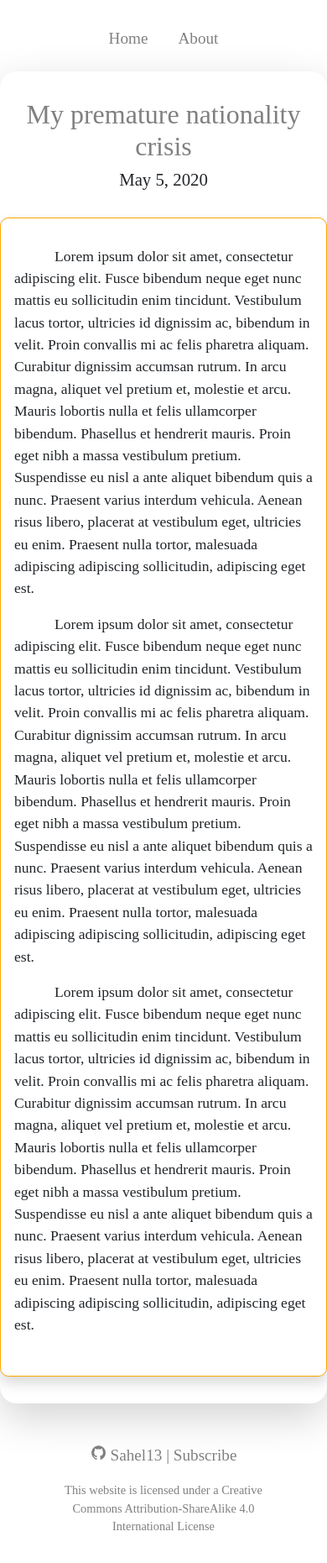
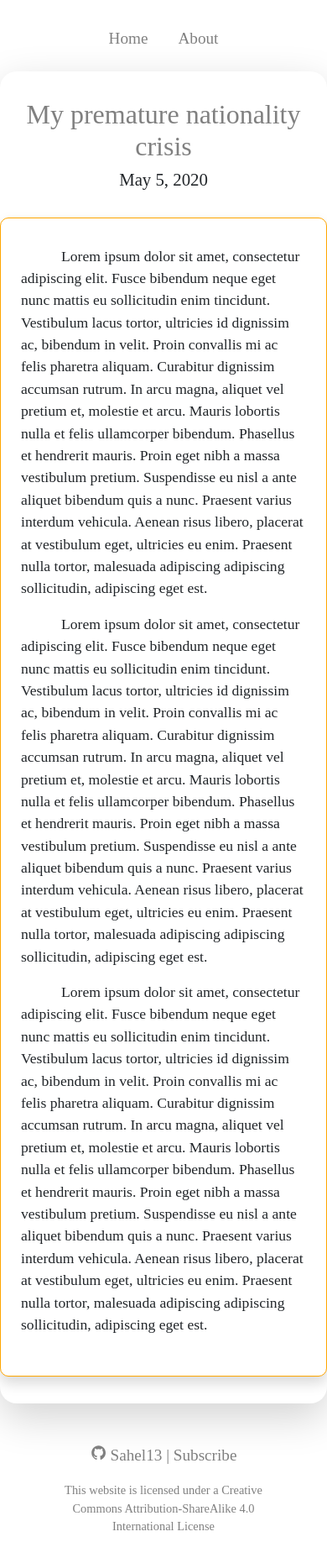
Before and after one commit to Sahel13/TheStudentWatch-Old, a Jekyll site: the page built from _posts/2020-05-05-my-premature-nationality-crisis.md, in a window 390 px wide. Shown: the whole page at 84% size. Built offline with Jekyll 4.4.1, drawn with Linux system fonts in a browser that asks for light colours; nearby versions of some CDN libraries.

Commit message:
Padding increased

```diff
--- a/_sass/post_page.scss
+++ b/_sass/post_page.scss
@@ -14,7 +14,7 @@
 /* Content takes the full width in small screens */
 @media (max-width: 576px) {
   .postDetail {
-  	@include sidePadding(1rem);
+  	@include sidePadding(1.5rem);
 
   	p {
   		font-size: 1.1rem;
```
